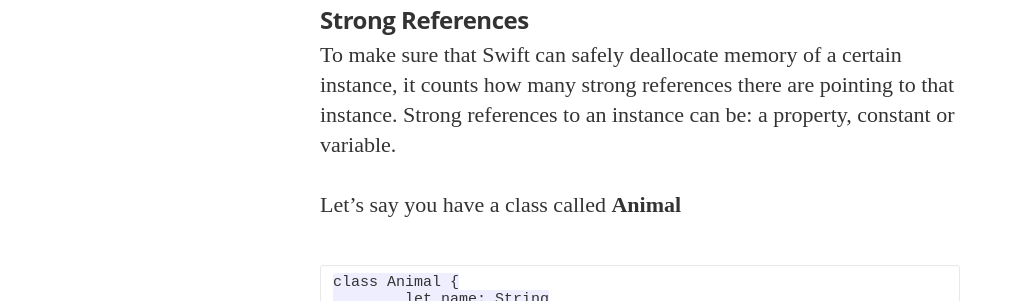
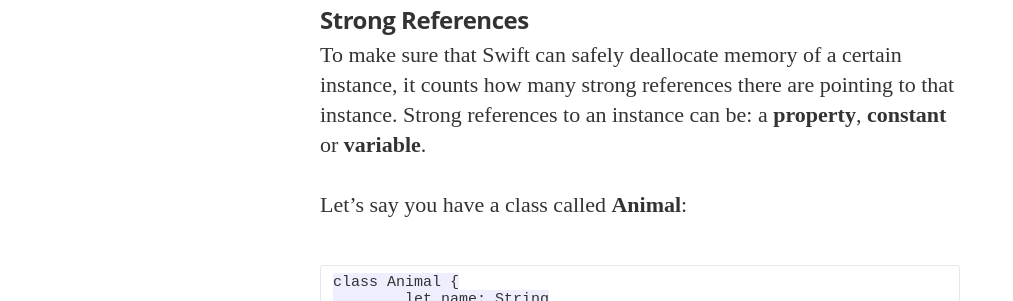
Before and after one commit to cal-a-mari/mbatilando.github.io, a Jekyll site: the page built from _posts/2014-12-30-automatic-reference-counting-in-swift.markdown, in a window 1280 px wide and 900 px high, scrolled down 973 px. Shown: the part 218-519 px from the top of the window, without its empty margins (0-1013 px from the left). Built offline with Jekyll 4.4.1, drawn with Linux system fonts in a browser that asks for light colours; nearby versions of some CDN libraries; some web fonts are replaced; Markdown is read by kramdown in place of the engine named in the settings.

```diff
--- a/_posts/2014-12-30-automatic-reference-counting-in-swift.markdown
+++ b/_posts/2014-12-30-automatic-reference-counting-in-swift.markdown
@@ -11,9 +11,9 @@ One of the most awesome things about Swift is that you don't have to manually ma
 application's memory. In this post I'll quickly talk about how Swift uses Automatic Reference Counting (ARC) to manage your app's memory.
 
 ###Strong References
-To make sure that Swift can safely deallocate memory of a certain instance, it counts how many strong references there are pointing to that instance. Strong references to an instance can be: a property, constant or variable.
+To make sure that Swift can safely deallocate memory of a certain instance, it counts how many strong references there are pointing to that instance. Strong references to an instance can be: a **property**, **constant** or **variable**.
 
-Let's say you have a class called **Animal**
+Let's say you have a class called **Animal**:
 
 	class Animal {
 		let name: String
```
